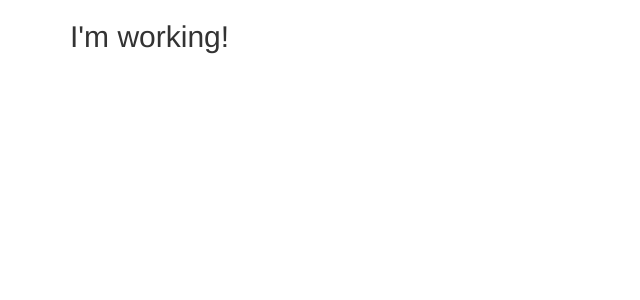
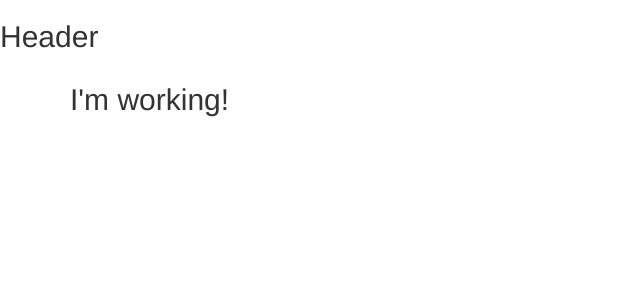
Before and after one commit to Methujan/RecipeProject, an Angular app: page / in a window 1280 px wide. Shown: the top 300 px of the page, without its empty margins (0-640 px from the left). Built offline with nearby package versions, Linux system fonts and the light colour scheme.

Commit message:
add recipes component

```diff
--- a/src/app/app.module.ts
+++ b/src/app/app.module.ts
@@ -3,11 +3,13 @@ import { BrowserModule } from '@angular/platform-browser';
 
 import { AppComponent } from './app.component';
 import { HeaderComponent } from './header/header.component';
+import { RecipesComponent } from './recipes/recipes.component';
 
 @NgModule({
   declarations: [
     AppComponent,
-    HeaderComponent
+    HeaderComponent,
+    RecipesComponent
   ],
   imports: [
     BrowserModule
--- a/src/app/header/header.component.html
+++ b/src/app/header/header.component.html
@@ -0,0 +1 @@
+<h2>Header</h2>
--- /dev/null
+++ b/src/app/recipes/recipes.component.html
@@ -0,0 +1 @@
+<p>recipes works!</p>
--- /dev/null
+++ b/src/app/recipes/recipes.component.ts
@@ -0,0 +1,15 @@
+import { Component, OnInit } from '@angular/core';
+
+@Component({
+  selector: 'app-recipes',
+  templateUrl: './recipes.component.html',
+  styleUrls: ['./recipes.component.css']
+})
+export class RecipesComponent implements OnInit {
+
+  constructor() { }
+
+  ngOnInit(): void {
+  }
+
+}
```
Also changed, not shown: src/app/recipes/recipes.component.css (added).
